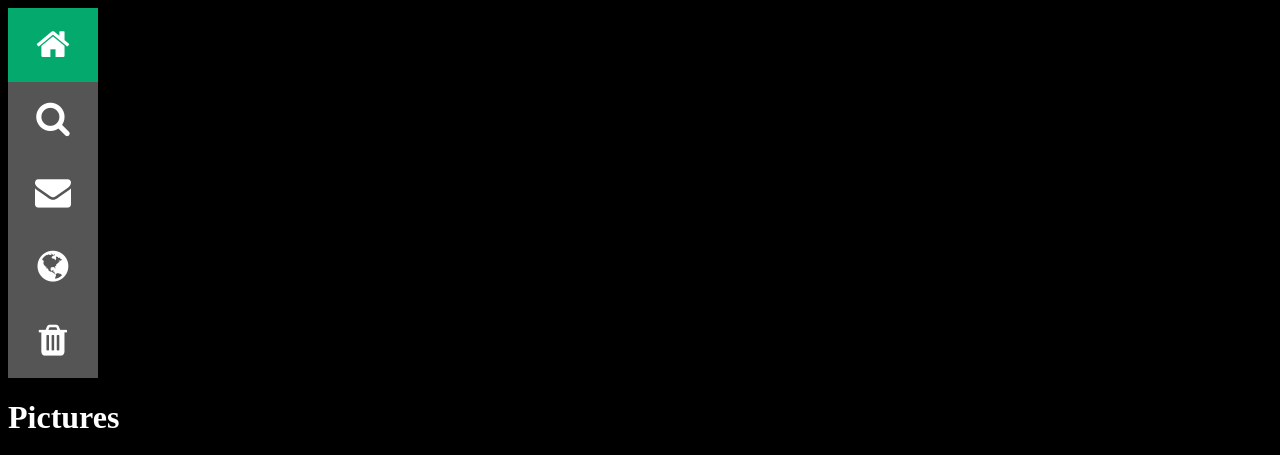
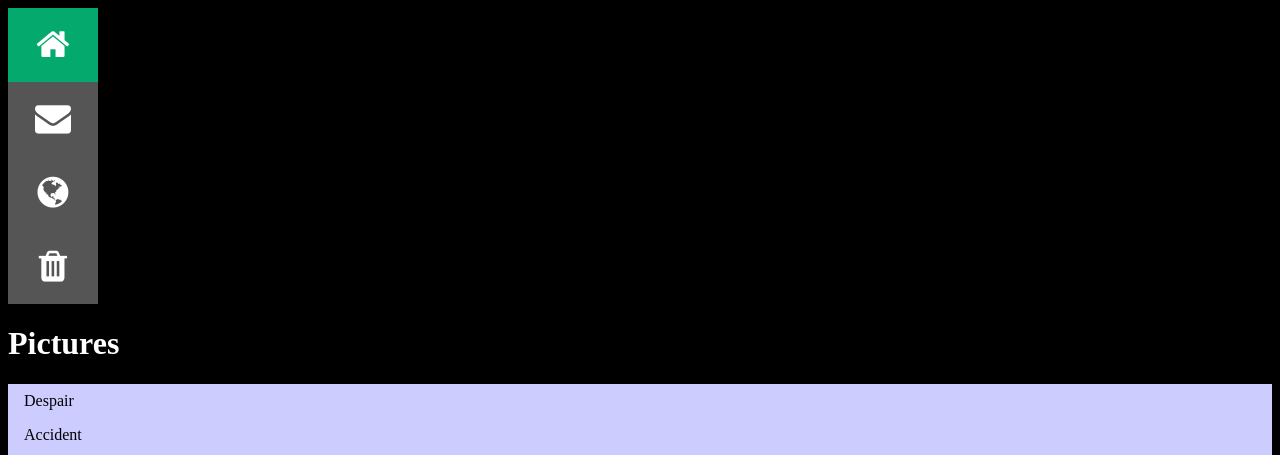
Before and after one commit to Pauipaopao/Picturesjs, a plain HTML site: page index.html in a window 1280 px wide. Shown: the top 455 px of the page. Drawn offline with Linux system fonts and the light colour scheme.

Commit message:
Update index.html

```diff
--- a/index.html
+++ b/index.html
@@ -15,11 +15,10 @@
 
 <div class="icon-bar">
 
-  <a class="active" href="#"><i class="fa fa-home"></i></a>
-  <a href="#"><i class="fa fa-search"></i></a>
-  <a href="#"><i class="fa fa-envelope"></i></a>
-  <a href="#"><i class="fa fa-globe"></i></a>
-  <a href="#"><i class="fa fa-trash"></i></a>
+  <a class="active" href="https://initcollege.se/"><i class="fa fa-home"></i></a>
+  <a href="https://snake.io/"><i class="fa fa-envelope"></i></a>
+  <a href="https://tetris.com/play-tetris"><i class="fa fa-globe"></i></a>
+  <a href="https://geometrydash.io/"><i class="fa fa-trash"></i></a>
 
 </div>
 
```
